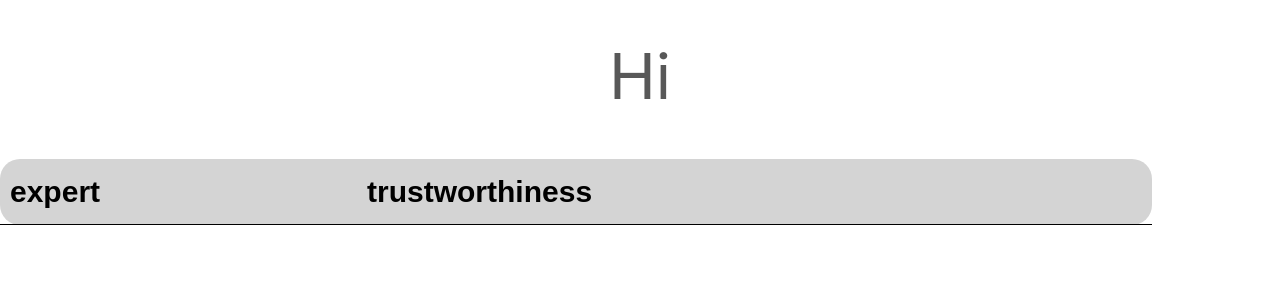
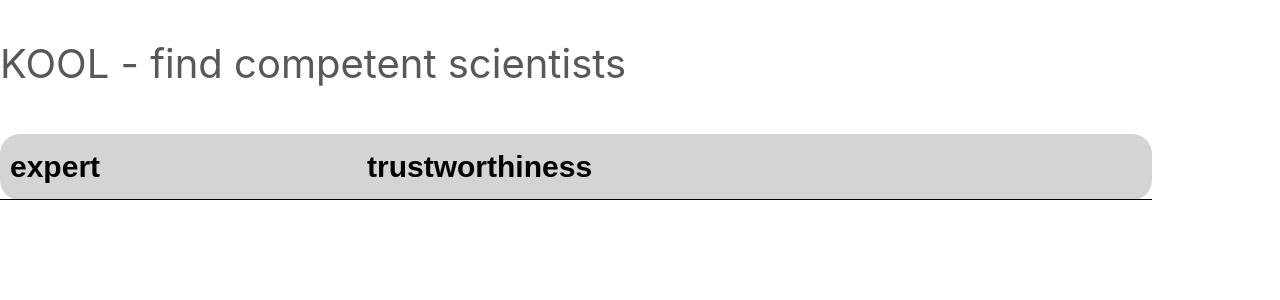
Before and after one commit to PaulKMueller/kool, a Django app: page / in a window 1280 px wide. Shown: the top 300 px of the page. Run offline with Django 4.2, Linux system fonts and the light colour scheme; lists and menus that the app fills with data are empty; parts of the project's set-up code (start-up, migrations or seed data) failed here and were passed over; some libraries are stand-ins or nearby versions.

```diff
--- a/kool/templates/home.html
+++ b/kool/templates/home.html
@@ -3,7 +3,7 @@
 {% block content %}
 <div style="width: 100%;">
     <div>
-        <h1>Hi</h1>
+        <h1 style="font-size:40px", background-color="pink", align="left">KOOL - find competent scientists</h1>
     </div>
 
     <div>
```
